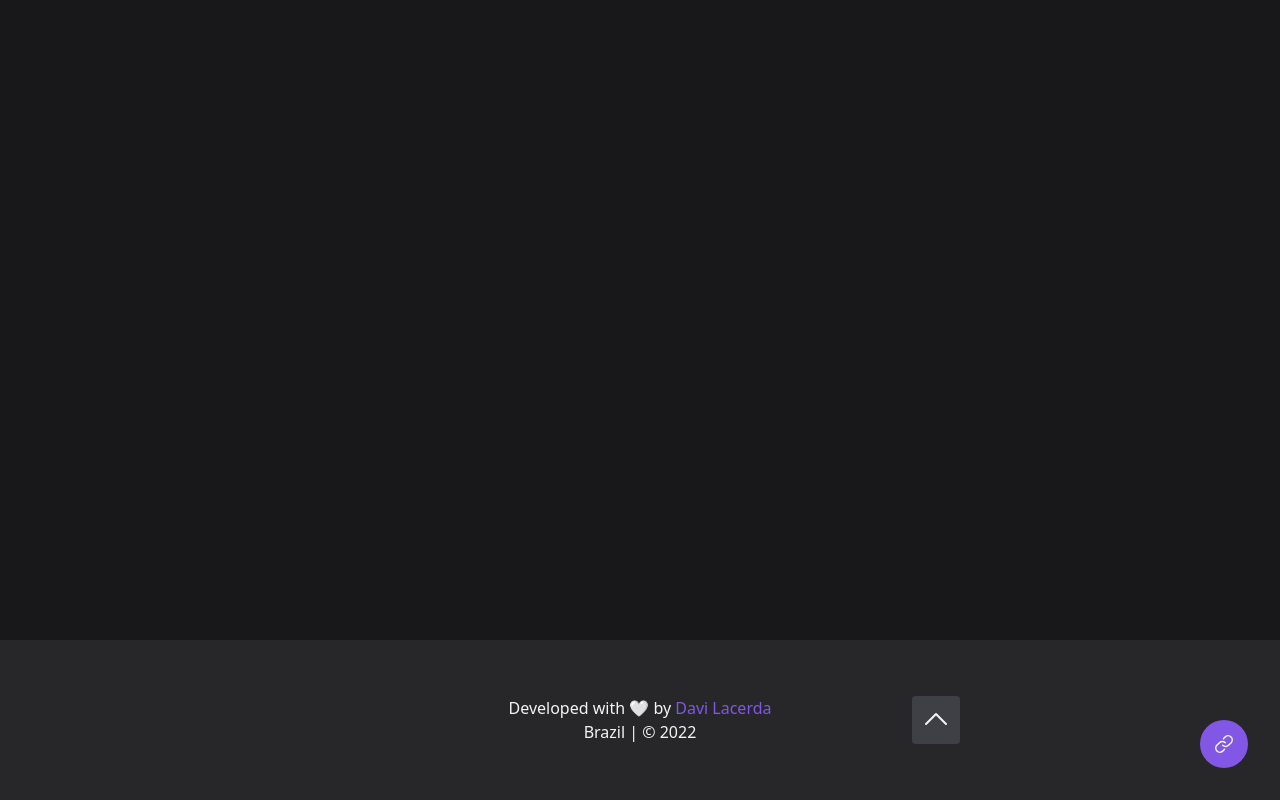
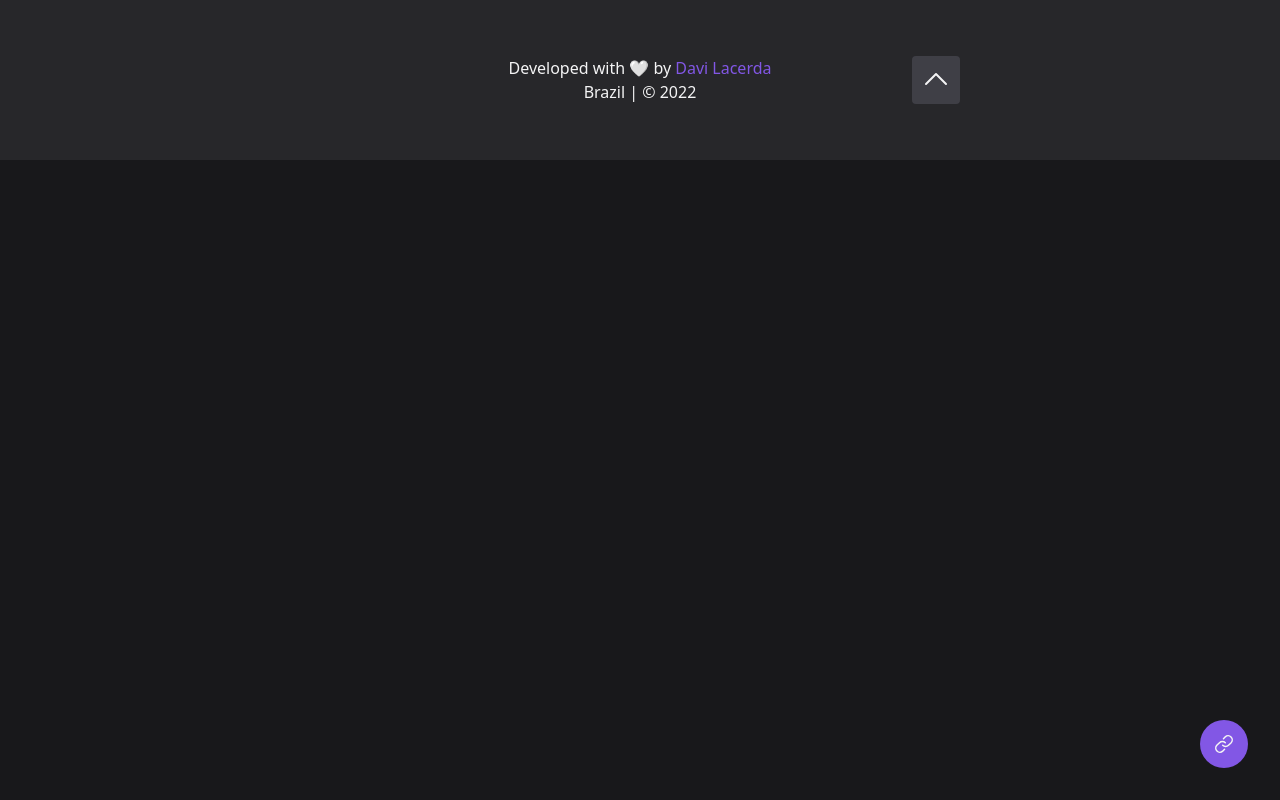
Before and after one commit to DaviLacerda/portfolio, a Next.js app: page / in a window 1280 px wide. Built offline with nearby package versions, Linux system fonts and the light colour scheme.

Commit message:
fix: footer position

```diff
--- a/src/components/Footer/index.tsx
+++ b/src/components/Footer/index.tsx
@@ -9,7 +9,7 @@ export function Footer() {
     };
 
     return (
-        <footer className="absolute bottom-0 flex flex-col items-center justify-center bg-surface-secondary w-full h-40 p-5">
+        <footer className="flex flex-col items-center justify-center bg-surface-secondary w-full h-40 p-5">
             <div className="flex flex-col items-center">
                 <span className="text-center">
                     Developed with 🤍 by {" "}
```
